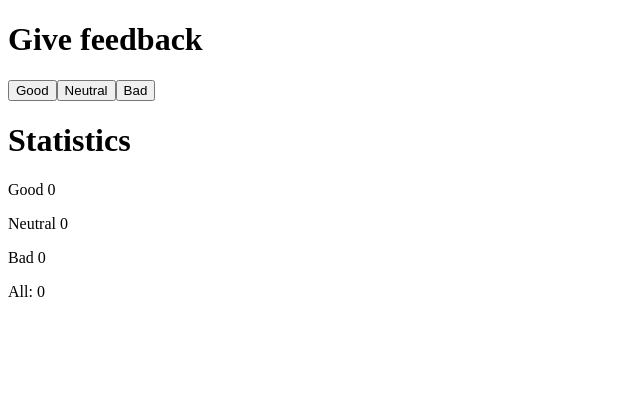
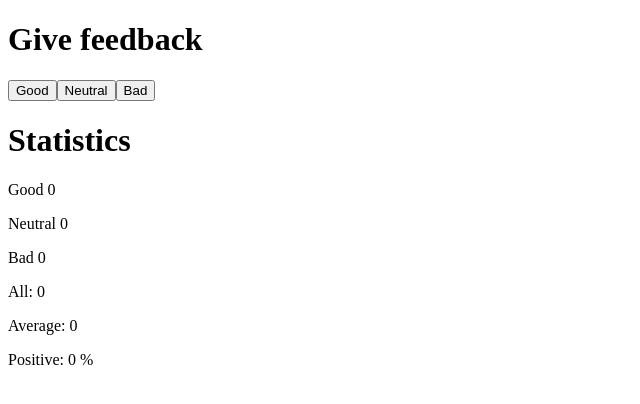
Before and after one commit to InformaticPc/FullStackOpenIPC, a React (Vite) app in the folder Part-1/course_info_app/: page / in a window 1280 px wide. Shown: the top 404 px of the page, without its empty margins (0-640 px from the left). Built offline with nearby package versions, Linux system fonts and the light colour scheme.

Commit message:
Part-1d 1.8

```diff
--- a/Part-1/course_info_app/src/App.jsx
+++ b/Part-1/course_info_app/src/App.jsx
@@ -1,8 +1,64 @@
 import { useState } from 'react';
 
+// ✅the total number of collected feedback,
+// ✅the average score(the feedback values are: good 1, neutral 0, bad - 1)
+// ✅and the percentage of positive feedback
 const Button = ({ onClick, text }) => (
   <button onClick={onClick}> {text} </button>
 );
+
+/**
+ * Statistics component that declares two function and return 2 '\<p>'
+ * with diff calculations.
+ * @param {*} goodReviews
+ * @param {*} badReviews
+ * @param {*} totalReviews
+ * @returns Two Calculations: Average & Positive porcentage
+ */
+const Statistics = ({ good, bad, total }) => {
+  /**
+   * Average calculation (the feedback values are: good 1, neutral 0, bad - 1)
+   * @param {*} good Number of positive reviews
+   * @param {*} bad Number of negative reviews
+   * @param {*} total Sum of all type of reviews
+   * @returns Number with the porcentage of reviews
+   */
+  const averageCalc = (good, bad, total) => {
+    const average = (good - bad) / total;
+    console.log('good in average', good);
+    console.log('bad in average', bad);
+    console.log('total in average', total);
+    console.log('calc: ', average);
+
+    if (Number.isNaN(average)) {
+      return 0;
+    } else return average;
+  };
+
+  /**
+   * Positive calculation, porcentage of positive reviews copared with all reviews
+   * @param {*} good Number of positive reviews
+   * @param {*} total Sum of all type of reviews
+   * @returns Number
+   */
+  const positiveCalc = (good, total) => {
+    const positive = (good * 100) / total;
+    console.log('good in average', good);
+    console.log('bad in average', bad);
+    console.log('total in average', total);
+    console.log('calc: ', positive);
+
+    if (Number.isNaN(positive)) {
+      return 0;
+    } else return positive;
+  };
+  return (
+    <>
+      <p>Average: {averageCalc(good, bad, total)}</p>
+      <p>Positive: {positiveCalc(good, total)} %</p>
+    </>
+  );
+};
 
 const App = () => {
   // save clicks of each button to its own state
@@ -12,20 +68,22 @@ const App = () => {
 
   // HANDLERS
   const handleGood = () => {
-    console.log('clicked good', good);
+    // console.log('clicked good', good);
 
     setGood(good + 1);
   };
 
   const handleNeutral = () => {
-    console.log('clicked Neutral', good);
+    // console.log('clicked Neutral', Neutral);
     setNeutral(neutral + 1);
   };
 
   const handleBad = () => {
-    console.log('clicked bad', good);
+    // console.log('clicked bad', bad);
     setBad(bad + 1);
   };
+  // Total score
+  const total = good + neutral + bad;
 
   return (
     <div>
@@ -40,11 +98,13 @@ const App = () => {
       <p>Good {good}</p>
       <p>Neutral {neutral}</p>
       <p>Bad {bad}</p>
-      <p>All: {good + neutral + bad}</p>
+      <p>All: {total}</p>
+
+      <Statistics good={good} bad={bad} total={total} />
     </div>
   );
 };
 
 export default App;
 // CONTINUE...
-// 1.7: UNICAFE STEP 2 -> https://fullstackopen.com/en/part1/a_more_complex_state_debugging_react_apps
+// https://fullstackopen.com/en/part1/a_more_complex_state_debugging_react_apps
```
